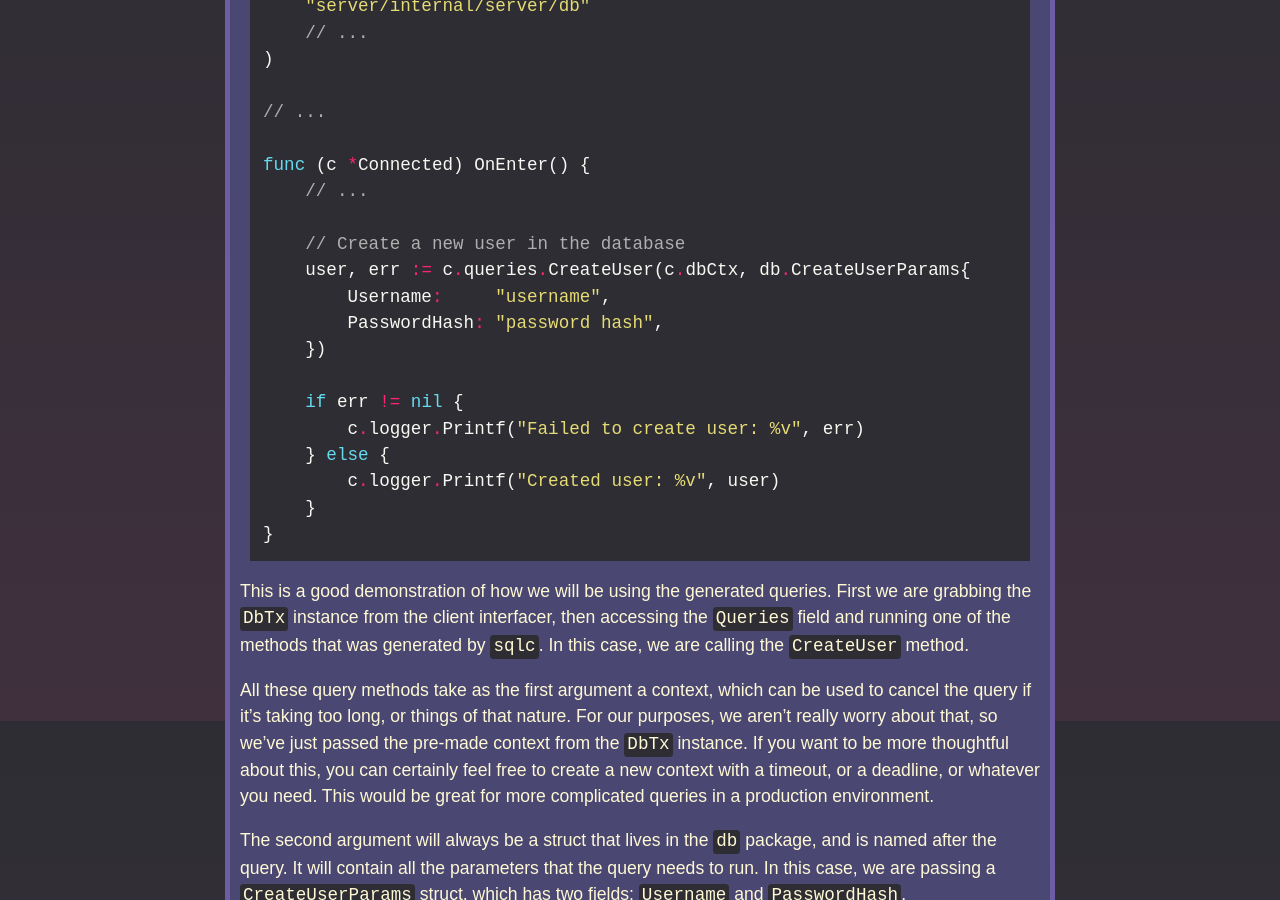
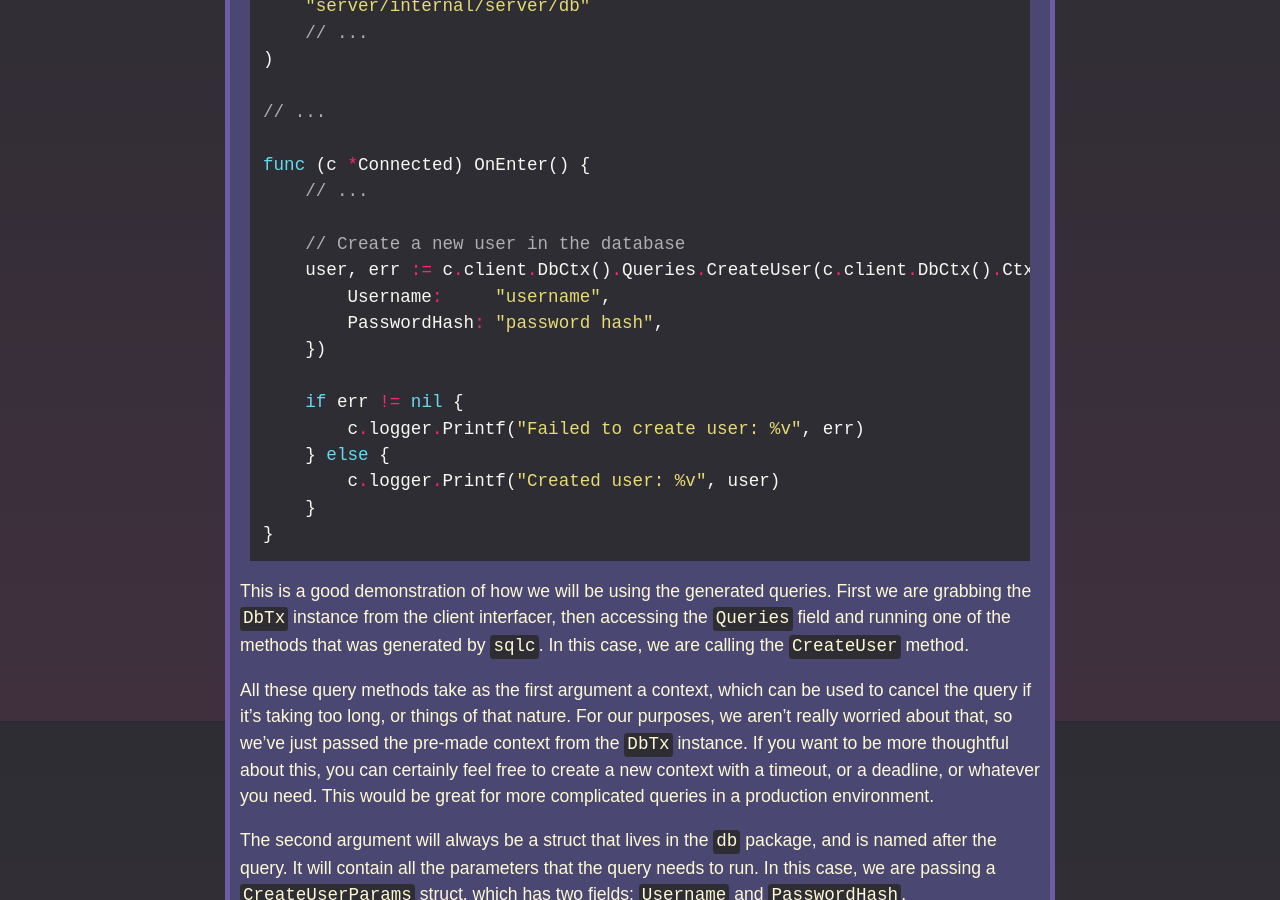
Before and after one commit to tristanbatchler/tbat.me, a Jekyll site: the page built from _posts/2024-11-10-godot-golang-mmo-part-5.md, in a window 1280 px wide and 900 px high, scrolled down 8279 px. Built offline with Jekyll 4.4.1, drawn with Linux system fonts in a browser that asks for light colours; some web fonts are replaced.

Commit message:
Update 2024-11-10-godot-golang-mmo-part-5.md

```diff
--- a/_posts/2024-11-10-godot-golang-mmo-part-5.md
+++ b/_posts/2024-11-10-godot-golang-mmo-part-5.md
@@ -300,7 +300,7 @@ func (c *Connected) OnEnter() {
     // ...
 
     // Create a new user in the database
-    user, err := c.queries.CreateUser(c.dbCtx, db.CreateUserParams{
+    user, err := c.client.DbCtx().Queries.CreateUser(c.client.DbCtx().Ctx, db.CreateUserParams{
         Username:     "username",
         PasswordHash: "password hash",
     })
@@ -315,7 +315,7 @@ func (c *Connected) OnEnter() {
 
 This is a good demonstration of how we will be using the generated queries. First we are grabbing the `DbTx` instance from the client interfacer, then accessing the `Queries` field and running one of the methods that was generated by `sqlc`. In this case, we are calling the `CreateUser` method.
 
-All these query methods take as the first argument a context, which can be used to cancel the query if it's taking too long, or things of that nature. For our purposes, we aren't really worry about that, so we've just passed the pre-made context from the `DbTx` instance. If you want to be more thoughtful about this, you can certainly feel free to create a new context with a timeout, or a deadline, or whatever you need. This would be great for more complicated queries in a production environment.
+All these query methods take as the first argument a context, which can be used to cancel the query if it's taking too long, or things of that nature. For our purposes, we aren't really worried about that, so we've just passed the pre-made context from the `DbTx` instance. If you want to be more thoughtful about this, you can certainly feel free to create a new context with a timeout, or a deadline, or whatever you need. This would be great for more complicated queries in a production environment.
 
 The second argument will always be a struct that lives in the `db` package, and is named after the query. It will contain all the parameters that the query needs to run. In this case, we are passing a `CreateUserParams` struct, which has two fields: `Username` and `PasswordHash`.
 
```
